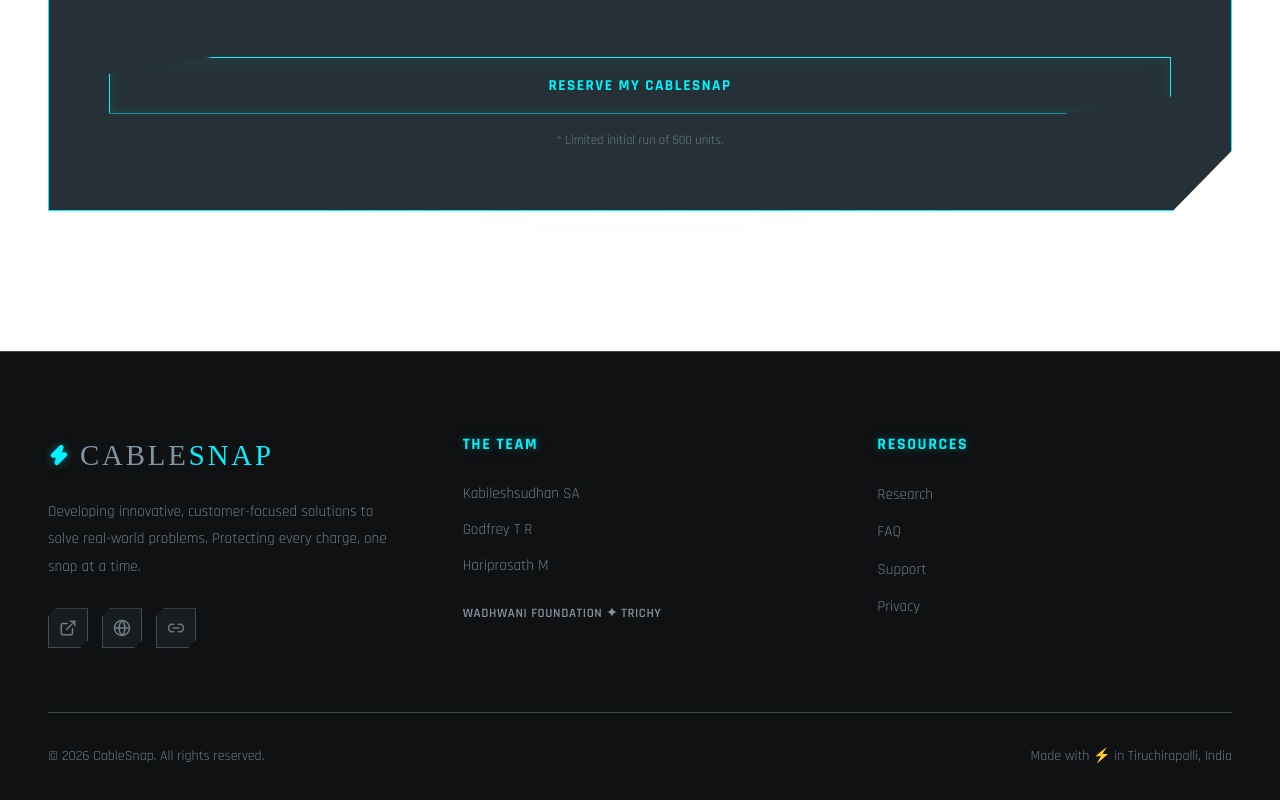
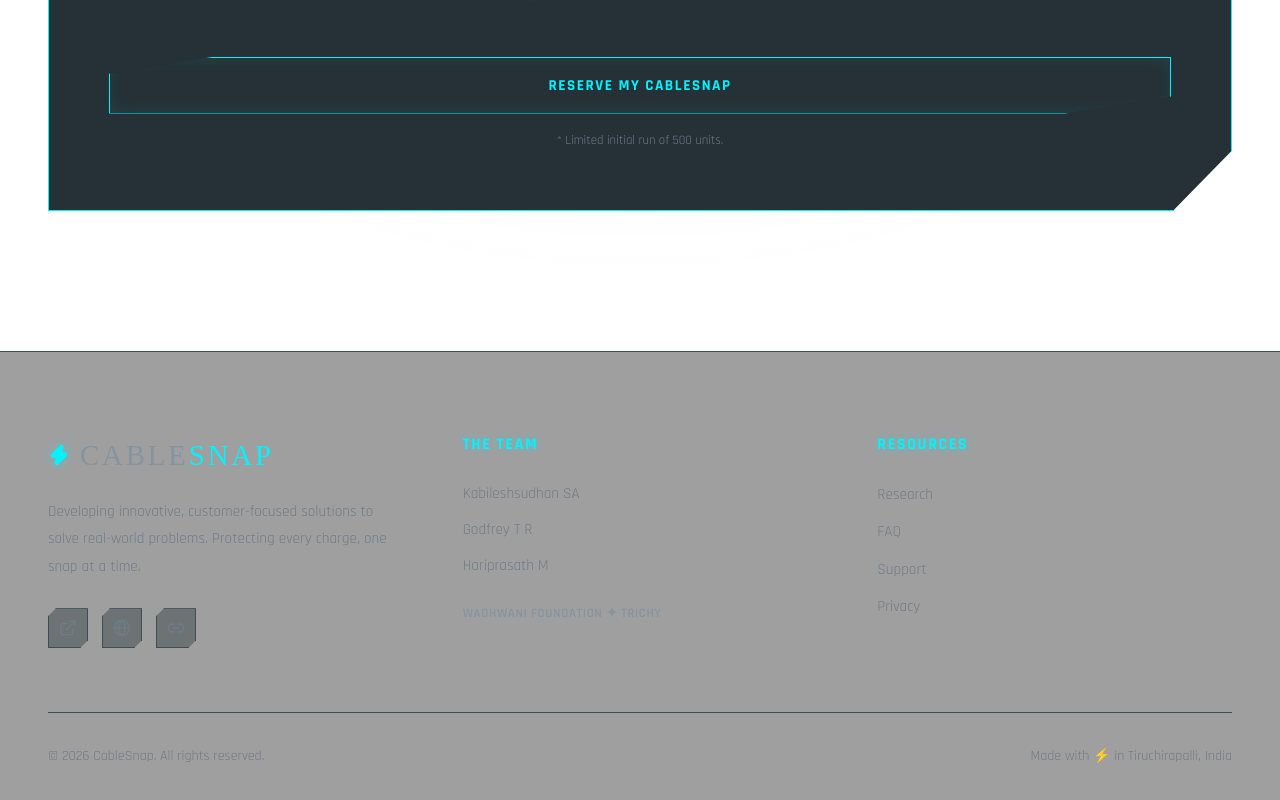
Before and after one commit to OrionGD/CableSnap, a React (Vite) app: page / in a window 1280 px wide. Shown: the part 10643-11443 px from the top of the page. Built offline with nearby package versions, Linux system fonts and the light colour scheme; a web font is replaced by a local one.

Commit message:
feat: add Footer component with brand branding, team credits, and resource links

```diff
--- a/src/components/Footer.jsx
+++ b/src/components/Footer.jsx
@@ -10,7 +10,7 @@ const links = [
 ];
 
 const Footer = () => (
-  <footer style={{ background: 'var(--bg-secondary)', paddingTop: 'clamp(40px, 8vw, 80px)', borderTop: '1px solid var(--border-color)' }}>
+  <footer style={{ background: 'rgba(15, 17, 18, 0.4)', paddingTop: 'clamp(40px, 8vw, 80px)', borderTop: '1px solid var(--border-color)' }}>
     <div className="container">
       {/* Grid */}
       <div
```
